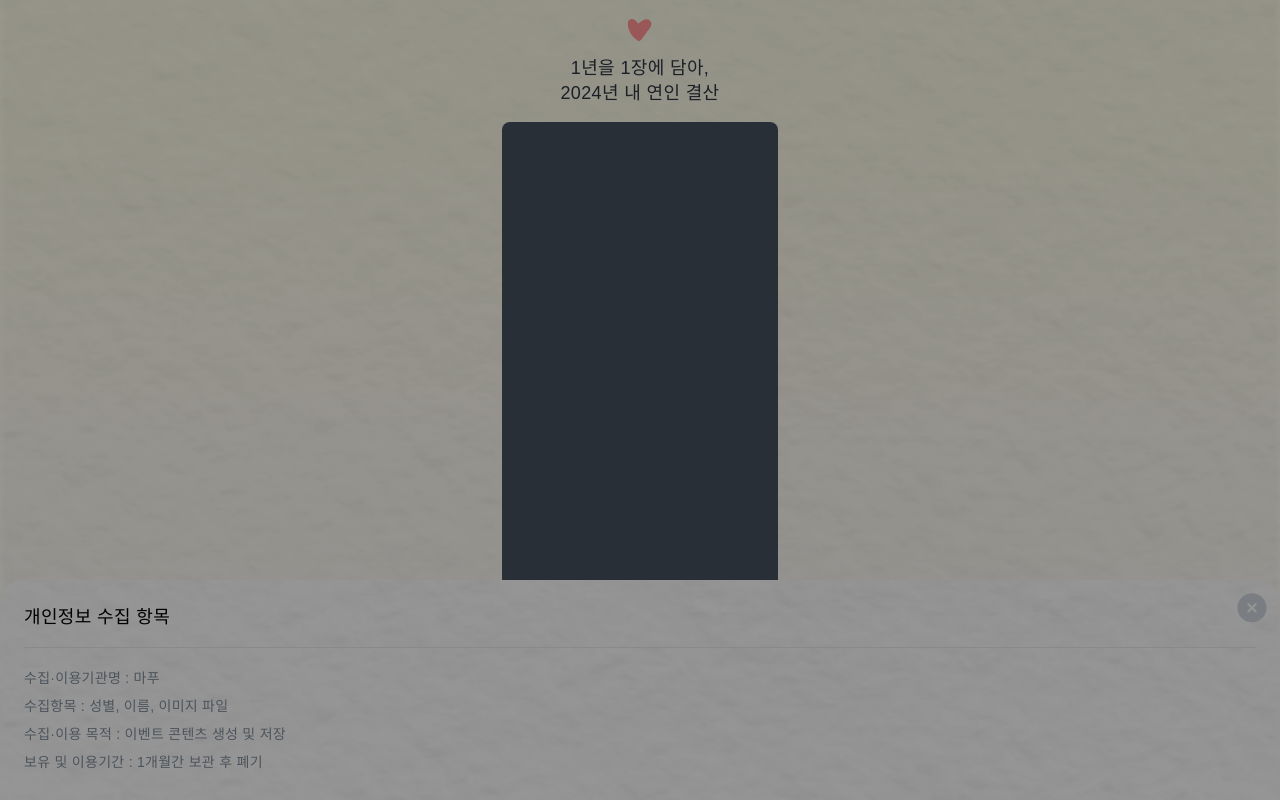
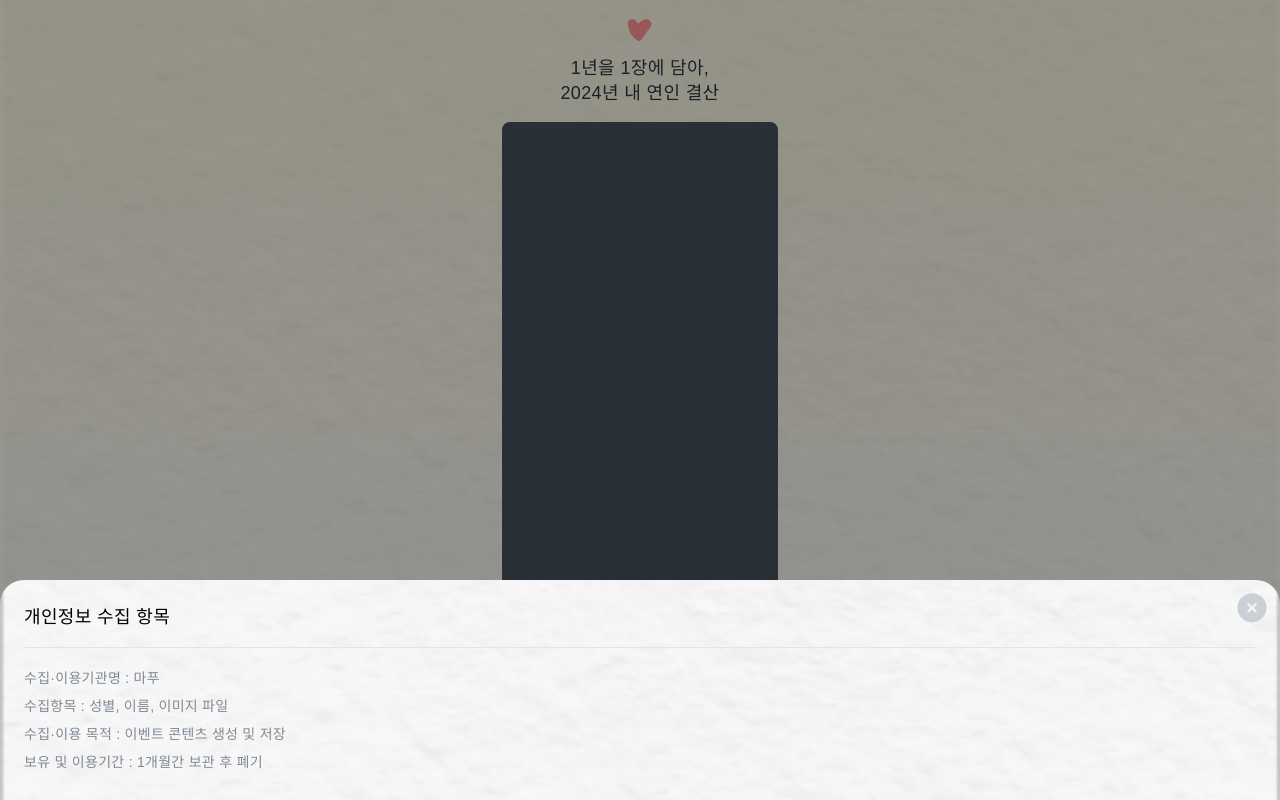
Before and after one commit to YAPP-Github/mafoo-sumone, a Next.js app: page / in a window 1280 px wide. Both pictures are taken after a click on the button 1248 px from the left and 716 px from the top of the page. Built offline with nearby package versions, Linux system fonts and the light colour scheme; a web font is replaced by a local one.

Commit message:
style: overlay변경으로 인한 zindex값 조정

```diff
--- a/app/_components/CoupleModal.tsx
+++ b/app/_components/CoupleModal.tsx
@@ -10,7 +10,7 @@ const CoupleModal = ({ onClose }: { onClose: () => void }) => {
     navigation.push("/pickphoto");
   };
   return (
-    <span className="fixed z-10 -translate-x-1/2 -translate-y-1/2 left-1/2 top-1/2 bg-image w-[345px] h-[300px] rounded-md">
+    <span className="fixed z-50 -translate-x-1/2 -translate-y-1/2 left-1/2 top-1/2 bg-image w-[345px] h-[300px] rounded-md">
       <div className="flex flex-col justify-between w-full h-full px-6 pt-12 pb-8">
         <span className="flex flex-col items-center gap-7">
           <HeartIcon
--- a/app/_components/PrivacyModal.tsx
+++ b/app/_components/PrivacyModal.tsx
@@ -7,7 +7,7 @@ const PrivacyModal = ({ onClose }: { onClose: () => void }) => {
   };
 
   return (
-    <div className="fixed bottom-0 z-10 w-full bg-image rounded-t-3xl">
+    <div className="fixed bottom-0 z-50 w-full bg-image rounded-t-3xl">
       <CloseIcon
         width={36}
         className="absolute right-2.5 top-2.5 z-20"
```
